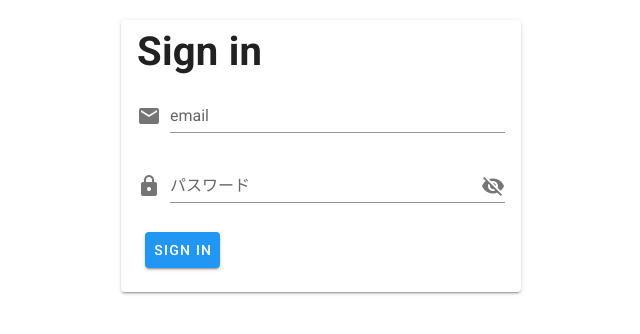
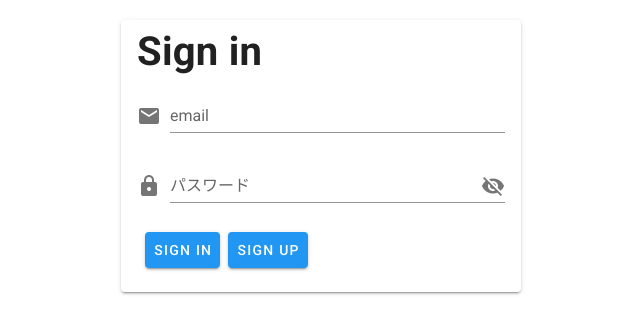
Before and after one commit to kazuki0122/todo-app, a Vue app: page /signin in a window 1280 px wide. Shown: the top 334 px of the page, without its empty margins (319-959 px from the left). Built offline with nearby package versions, Linux system fonts and the light colour scheme; no server answers.

Commit message:
ボタンの追加

```diff
--- a/src/components/Signin.vue
+++ b/src/components/Signin.vue
@@ -21,6 +21,7 @@
           />
           <v-card-actions>
             <v-btn class="info" @click="submit">Sign in</v-btn>
+            <v-btn  class="info" router-link to="/signup">sign up</v-btn>
           </v-card-actions>
         </v-form>
       </v-card-text>
--- a/src/components/Signup.vue
+++ b/src/components/Signup.vue
@@ -21,6 +21,7 @@
           />
           <v-card-actions>
             <v-btn class="info" @click="submit">Sign up</v-btn>
+            <v-btn  class="info" router-link to="/signin">sign in</v-btn>
           </v-card-actions>
         </v-form>
       </v-card-text>
```
